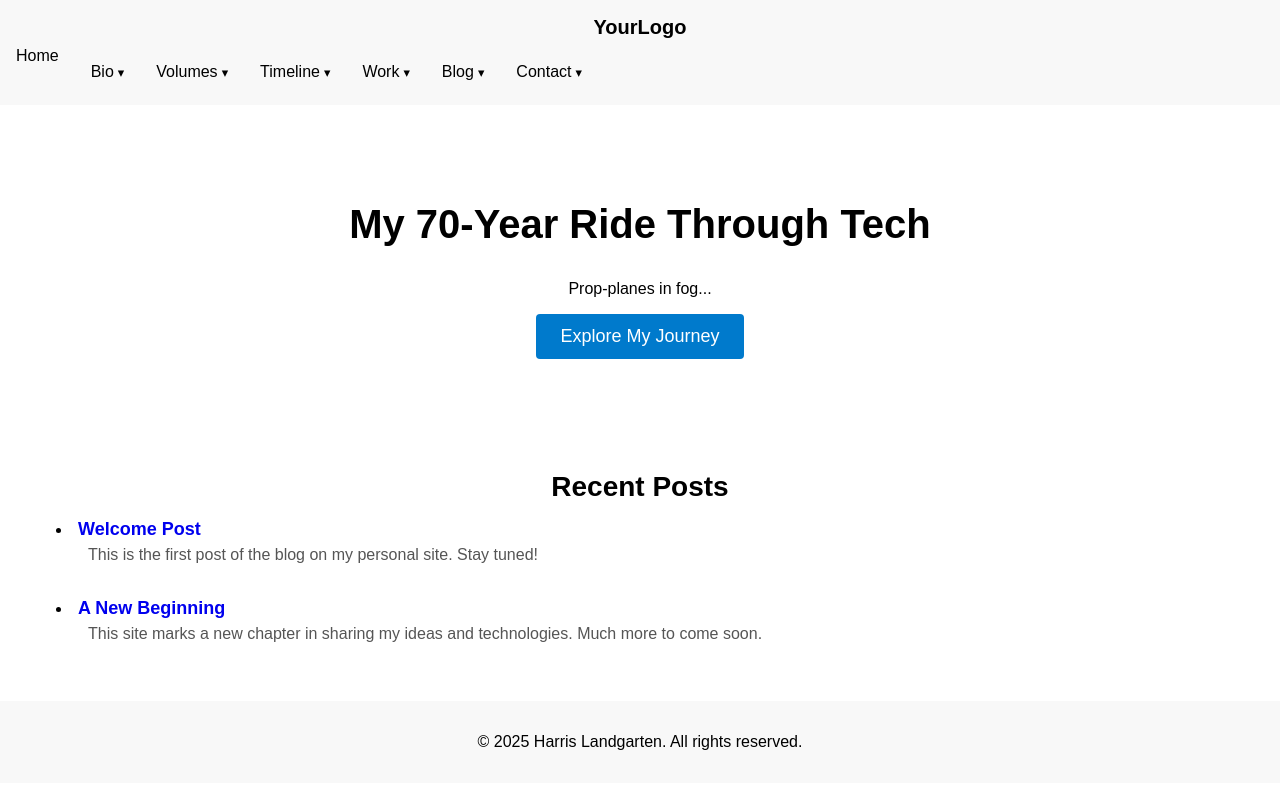
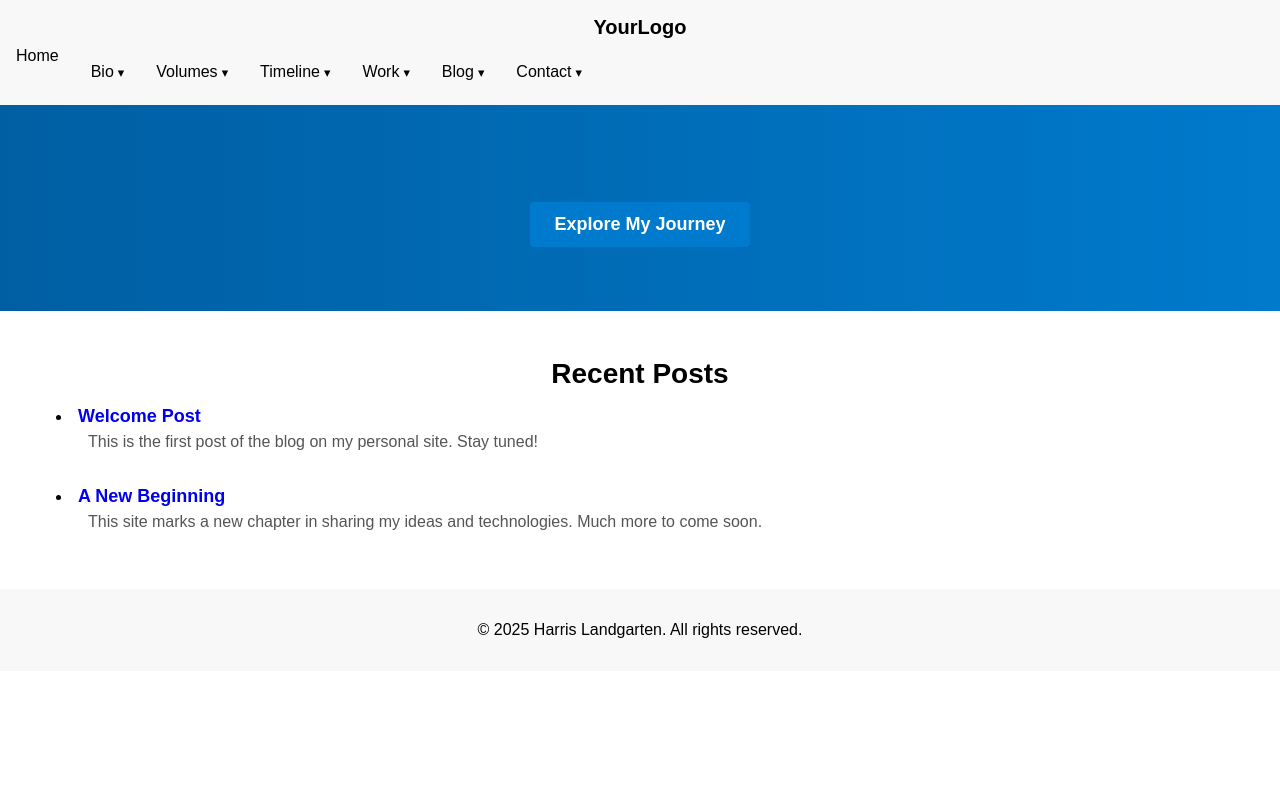
Before and after one commit to hlandgarten/hlandgarten.github.io, a Jekyll site: the page built from index.md, in a window 1280 px wide. Shown: the top 789 px of the page. Built offline with Jekyll 4.4.1, drawn with Linux system fonts in a browser that asks for light colours.

Commit message:
many changes

```diff
--- a/assets/css/styles.css
+++ b/assets/css/styles.css
@@ -120,6 +120,42 @@
 }
 .hero .btn:hover {
   background: #005fa3;
+}
+/* Hero typography & spacing */
+.hero {
+  padding: 4rem 1rem;
+  text-align: center;
+  background: linear-gradient(to right, #005fa3, #007acc);
+  color: #fff;
+}
+.hero-title {
+  font-size: 2.5rem;
+  margin-bottom: 1rem;
+  transition: opacity 0.3s ease;
+}
+.hero-subtitle {
+  font-size: 1.25rem;
+  margin-bottom: 2rem;
+  transition: opacity 0.3s ease;
+}
+.hero-title.fade-out,
+.hero-subtitle.fade-out {
+  opacity: 0;
+}
+.hero-title.fade-in,
+.hero-subtitle.fade-in {
+  opacity: 1;
+}
+.btn {
+  background: #fff;
+  color: #007acc;
+  padding: 0.75rem 1.5rem;
+  border-radius: 4px;
+  text-decoration: none;
+  font-weight: bold;
+}
+.btn:hover {
+  background: #e0e0e0;
 }
 
 /* Feature Blocks */
--- a/index.md
+++ b/index.md
@@ -9,22 +10,6 @@
   <a href="#timeline" class="btn">Explore My Journey</a>
 </section>
 
-<script>
-  (function() {
-    const taglines = [
-      { title: "Seven Decades of Tech in My Rear‐View", subtitle: "From black-and-white TV to the AI frontier..." },
-      { title: "My Life, One Tech Milestone at a Time", subtitle: "Born in ’51..." },
-      { title: "From Rabbit-Ears to Neural Nets", subtitle: "I watched WHT’s first test pattern..." },
-      { title: "Witness to Every Tech Revolution", subtitle: "TV → PC → Internet → Cloud → AI… and I’ve built at every turn." },
-      { title: "My 70-Year Ride Through Tech", subtitle: "Prop-planes in fog..." }
-    ];
-    document.addEventListener('DOMContentLoaded', () => {
-      const pick = taglines[Math.floor(Math.random() * taglines.length)];
-      document.querySelector('.hero-title').textContent = pick.title;
-      document.querySelector('.hero-subtitle').textContent = pick.subtitle;
-    });
-  })();
-</script>
 <section class="recent-posts">
   <h2>Recent Posts</h2>
   <ul>
```
Also changed, not shown: other parts of index.md (+1 -0 lines), _data/taglines.yml (added, +10 -0 lines), assets/js/scripts.js (+35 -6 lines), 4 other files.
